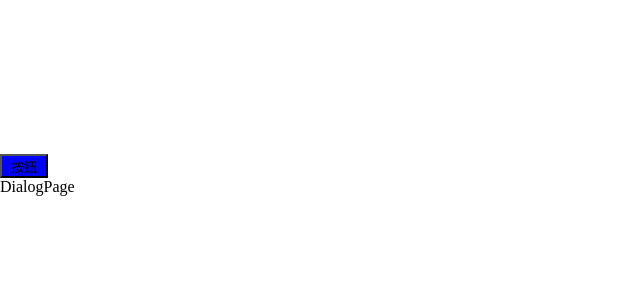
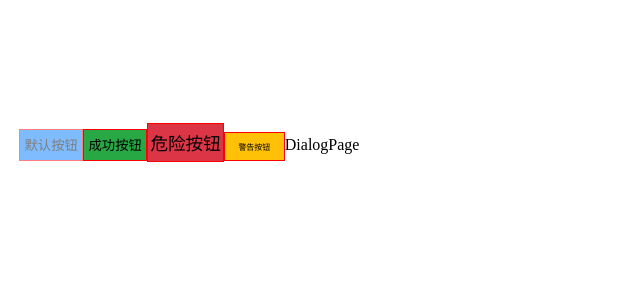
Before and after one commit to zxjdzxb/Summer-Solstice-UI, a Next.js app: page / in a window 1280 px wide. Shown: the top 300 px of the page, without its empty margins (0-640 px from the left). Built offline with nearby package versions, Linux system fonts and the light colour scheme.

Commit message:
按钮基本完成

```diff
--- a/package.json
+++ b/package.json
@@ -12,6 +12,7 @@
     "@types/node": "18.15.11",
     "@types/react": "18.0.35",
     "@types/react-dom": "18.0.11",
+    "classnames": "^2.3.2",
     "eslint": "8.38.0",
     "eslint-config-next": "13.3.0",
     "next": "13.3.0",
--- a/src/components/Button.module.scss
+++ /dev/null
@@ -1,27 +0,0 @@
-.button {
-  color: #333;
-  font-size: 16px;
-  border-radius: 8px;
-  width: 48px;
-  height: 24px;
-  display: flex;
-  justify-content: center;
-  .link {
-    width: 100%;
-    background: blue;
-  }
-
-  button[disabled] {
-    opacity: 0.5;
-    cursor: not-allowed;
-  }
-
-  .primary {
-    background: green;
-  }
-
-  .danger {
-    background: red;
-    border-color: rosybrown;
-  }
-}
--- a/src/components/Button.tsx
+++ /dev/null
@@ -1,41 +0,0 @@
-import s from './Button.module.scss';
-import React, {MouseEventHandler, useMemo, useState} from 'react';
-
-interface Props {
-  type: 'submit' | 'reset' | 'button';
-  level: 'primary'| 'danger' | 'link';
-  disabled: boolean;
-  autoSelfDisabled: boolean;
-  onClick: (e: React.MouseEvent<Element>) => void;
-  children: string
-}
-
-export default function Button(props: Props, context: any) {
-  const [selfDisabled, setSelfDisabled] = useState(false);
-  const _disabled = useMemo(() => {
-    if (!props.autoSelfDisabled) {
-      return props.disabled;
-    }
-    if (selfDisabled) {
-      return true;
-    } else {
-      return props.disabled;
-    }
-  }, [props.disabled, selfDisabled]);
-  const onCl: React.MouseEventHandler = (e) => {
-    props.onClick?.(e);
-    setSelfDisabled(true);
-    setTimeout(() => {
-      setSelfDisabled(false);
-    }, 500);
-  };
-  return (
-    <>
-      <div className={s.button}>
-        <button disabled={_disabled} type={props.type} className={`${s[props.level]}`} onClick={onCl}>
-          {props.children}
-        </button>
-      </div>
-    </>
-  );
-}
--- /dev/null
+++ b/src/components/Button/Button.module.scss
@@ -0,0 +1,43 @@
+.btn {
+  border: 1px solid red;
+  color: var(--foreground-rgb);
+  width: 4rem;
+  height: 2rem;
+}
+
+.btn[disabled] {
+  opacity: 0.5;
+}
+
+.primary {
+  background-color: var(--primary-color);
+}
+
+.success {
+  background-color: var(--success-color);
+}
+
+.danger {
+  background-color: var(--danger-color);
+}
+
+.warning {
+  background-color: var(--warning-color);
+}
+
+.large {
+  width: 4.8rem;
+  height: 2.4rem;
+  font-size: 1.1rem;
+}
+
+.small {
+  width: 3.8rem;
+  height: 1.8rem;
+  font-size: 0.5rem;
+}
+
+.normal {
+  width: 4rem;
+  height: 2rem;
+}
--- /dev/null
+++ b/src/components/Button/Button.tsx
@@ -0,0 +1,60 @@
+import React from 'react';
+import s from './Button.module.scss';
+const classNames = require('classnames');
+import Icon from '@/components/Icon';
+
+interface ButtonProps {
+  type: string;
+  size?: string;
+  href?: string;
+  icon?: string;
+  round?: boolean;
+  disabled?: boolean;
+  nativeType?: 'button' | 'submit' | 'reset';
+  width?: string;
+  loading?: boolean; // 是否加
+  plain?: boolean; // 是否为朴素按钮
+  onClick?: () => void;
+  children?: React.ReactNode;
+  className?: string;
+}
+
+const ButtonApp: React.FC<ButtonProps> = (props) => {
+  // 表单设置了true时，使用父级表单设置的
+  const disabled = props.disabled;
+  const size = props.size;
+  const classes = classNames(props.className, {
+    [`${s['btn']}`]: true,
+    [`${s[props.type]}`]: props.type,
+    disabled: disabled,
+    [`${s[props.size ? props.size : '']}`]: props.size,
+  });
+  const style = {width: props.width};
+  const bntIcon = props.loading ? 'loading' : props.icon;
+  const onClick = () => {
+    if (disabled) {
+      return;
+    }
+    if (props.href) {
+      //navigate(props.href)
+    } else {
+      props.onClick && props.onClick();
+    }
+  };
+  return (<button
+      className={classes}
+      type={props.nativeType}
+      style={style}
+      onClick={onClick}
+      disabled={disabled}>
+      {bntIcon ?
+        <Icon name="kings" className="kings"/> : ''
+      }
+      {props.children}</button>
+  );
+};
+ButtonApp.defaultProps = {
+  size: 'normal',
+  nativeType: 'button'
+};
+export default ButtonApp;
--- /dev/null
+++ b/src/components/Button/index.ts
@@ -0,0 +1,3 @@
+import Button from "./Button";
+
+export {Button};
--- a/src/pages/_app.tsx
+++ b/src/pages/_app.tsx
@@ -1,4 +1,5 @@
 import '@/styles/globals.scss'
+import '@/styles/var.scss'
 import type { AppProps } from 'next/app'
 
 export default function App({ Component, pageProps }: AppProps) {
--- a/src/pages/index.tsx
+++ b/src/pages/index.tsx
@@ -2,7 +2,7 @@ import Head from 'next/head';
 import React from 'react';
 import Link from 'next/link';
 import Icon from '@/components/Icon';
-import Button from '@/components/Button';
+import Button from '@/components/Button/Button';
 
 export default function Home() {
   return (
@@ -14,14 +14,10 @@ export default function Home() {
         <link rel="icon" href="/favicon.ico"/>
       </Head>
       <Icon name="kings" className="kings"/>
-      <Button
-        level="link" type="button"
-        disabled={false} autoSelfDisabled={false}
-        onClick={() => {
-          console.log('click');
-        }
-        }>按钮
-      </Button>
+      <Button disabled={true} type="primary" nativeType='button'>默认按钮</Button>
+      <Button type="success" >成功按钮</Button>
+      <Button size="large" type="danger">危险按钮</Button>
+      <Button size="small" type="warning">警告按钮</Button>
       <Link href="/DialogPage">
         DialogPage
       </Link>
--- a/src/styles/globals.scss
+++ b/src/styles/globals.scss
@@ -1,77 +1,4 @@
-:root {
-  --max-width: 1100px;
-  --border-radius: 12px;
-  --font-mono: ui-monospace, Menlo, Monaco, 'Cascadia Mono', 'Segoe UI Mono',
-    'Roboto Mono', 'Oxygen Mono', 'Ubuntu Monospace', 'Source Code Pro',
-    'Fira Mono', 'Droid Sans Mono', 'Courier New', monospace;
 
-  --foreground-rgb: 0, 0, 0;
-  --background-start-rgb: 214, 219, 220;
-  --background-end-rgb: 255, 255, 255;
-
-  --primary-glow: conic-gradient(
-    from 180deg at 50% 50%,
-    #16abff33 0deg,
-    #0885ff33 55deg,
-    #54d6ff33 120deg,
-    #0071ff33 160deg,
-    transparent 360deg
-  );
-  --secondary-glow: radial-gradient(
-    rgba(255, 255, 255, 1),
-    rgba(255, 255, 255, 0)
-  );
-
-  --tile-start-rgb: 239, 245, 249;
-  --tile-end-rgb: 228, 232, 233;
-  --tile-border: conic-gradient(
-    #00000080,
-    #00000040,
-    #00000030,
-    #00000020,
-    #00000010,
-    #00000010,
-    #00000080
-  );
-
-  --callout-rgb: 238, 240, 241;
-  --callout-border-rgb: 172, 175, 176;
-  --card-rgb: 180, 185, 188;
-  --card-border-rgb: 131, 134, 135;
-}
-
-@media (prefers-color-scheme: dark) {
-  :root {
-    --foreground-rgb: 255, 255, 255;
-    --background-start-rgb: 0, 0, 0;
-    --background-end-rgb: 0, 0, 0;
-
-    --primary-glow: radial-gradient(rgba(1, 65, 255, 0.4), rgba(1, 65, 255, 0));
-    --secondary-glow: linear-gradient(
-      to bottom right,
-      rgba(1, 65, 255, 0),
-      rgba(1, 65, 255, 0),
-      rgba(1, 65, 255, 0.3)
-    );
-
-    --tile-start-rgb: 2, 13, 46;
-    --tile-end-rgb: 2, 5, 19;
-    --tile-border: conic-gradient(
-      #ffffff80,
-      #ffffff40,
-      #ffffff30,
-      #ffffff20,
-      #ffffff10,
-      #ffffff10,
-      #ffffff80
-    );
-
-    --callout-rgb: 20, 20, 20;
-    --callout-border-rgb: 108, 108, 108;
-    --card-rgb: 100, 100, 100;
-    --card-border-rgb: 200, 200, 200;
-  }
-}
 
 * {
   box-sizing: border-box;
@@ -95,6 +22,33 @@ body {
   //  rgb(var(--background-start-rgb));
 }
 
+* {
+  margin: 0;
+  padding: 0;
+  box-sizing: border-box;
+}
+*::before,
+*::after {
+  box-sizing: border-box;
+}
+a {
+  color: inherit;
+  text-decoration: none;
+}
+input,
+button {
+  font-family: inherit;
+}
+ol,
+ul {
+  list-style: none;
+}
+table {
+  border-collapse: collapse;
+  border-spacing: 0;
+}
+
+
 a {
   color: inherit;
   text-decoration: none;
--- /dev/null
+++ b/src/styles/var.scss
@@ -0,0 +1,121 @@
+:root {
+  --primary-color: #007bff;
+  --secondary-color: #6c757d;
+  --success-color: #28a745;
+  --info-color: #17a2b8;
+  --warning-color: #ffc107;
+  --danger-color: #dc3545;
+  --light-color: #f8f9fa;
+  --dark-color: #343a40;
+  --breakpoint-xs: 0;
+  --breakpoint-sm: 576px;
+  --breakpoint-md: 768px;
+  --breakpoint-lg: 992px;
+  --breakpoint-xl: 1200px;
+  --font-family-sans-serif: -apple-system, BlinkMacSystemFont, "Segoe UI", Roboto, "Helvetica Neue", Arial, sans-serif;
+  --font-family-monospace: SFMono-Regular, Menlo, Monaco, Consolas, "Liberation Mono", "Courier New", monospace;
+  --font-size-base: 1rem;
+  --font-size-lg: 1.25rem;
+  --font-size-sm: 0.875rem;
+  --font-weight-light: 300;
+  --font-weight-normal: 400;
+  --font-weight-bold: 700;
+  --font-weight-base: 400;
+  --line-height-base: 1.5;
+  --h1-font-size: 2.5rem;
+  --h2-font-size: 2rem;
+  --h3-font-size: 1.75rem;
+  --h4-font-size: 1.5rem;
+  --h5-font-size: 1.25rem;
+  --h6-font-size: 1rem;
+  --headings-margin-bottom: 0.5rem;
+  --headings-font-family: inherit;
+  --headings-font-weight: 500;
+  --headings-line-height: 1.2;
+  --headings-color: inherit;
+  --display1-size: 6rem;
+  --display2-size: 5.5rem;
+  --display3-size: 4.5rem;
+  --display4-size: 3.5rem;
+  --display1-weight: 300;
+  --display2-weight: 300;
+  --display3-weight: 300;
+  --display4-weight: 300;
+  --display-line-height: 1.2;
+}
+
+
+:root {
+  --max-width: 1100px;
+  --border-radius: 12px;
+  --font-mono: ui-monospace, Menlo, Monaco, 'Cascadia Mono', 'Segoe UI Mono',
+  'Roboto Mono', 'Oxygen Mono', 'Ubuntu Monospace', 'Source Code Pro',
+  'Fira Mono', 'Droid Sans Mono', 'Courier New', monospace;
+
+  --foreground-rgb: 0, 0, 0;
+  --background-start-rgb: 214, 219, 220;
+  --background-end-rgb: 255, 255, 255;
+
+  --primary-glow: conic-gradient(
+                  from 180deg at 50% 50%,
+                  #16abff33 0deg,
+                  #0885ff33 55deg,
+                  #54d6ff33 120deg,
+                  #0071ff33 160deg,
+                  transparent 360deg
+  );
+  --secondary-glow: radial-gradient(
+                  rgba(255, 255, 255, 1),
+                  rgba(255, 255, 255, 0)
+  );
+
+  --tile-start-rgb: 239, 245, 249;
+  --tile-end-rgb: 228, 232, 233;
+  --tile-border: conic-gradient(
+                  #00000080,
+                  #00000040,
+                  #00000030,
+                  #00000020,
+                  #00000010,
+                  #00000010,
+                  #00000080
+  );
+
+  --callout-rgb: 238, 240, 241;
+  --callout-border-rgb: 172, 175, 176;
+  --card-rgb: 180, 185, 188;
+  --card-border-rgb: 131, 134, 135;
+}
+
+@media (prefers-color-scheme: dark) {
+  :root {
+    --foreground-rgb: 255, 255, 255;
+    --background-start-rgb: 0, 0, 0;
+    --background-end-rgb: 0, 0, 0;
+
+    --primary-glow: radial-gradient(rgba(1, 65, 255, 0.4), rgba(1, 65, 255, 0));
+    --secondary-glow: linear-gradient(
+                    to bottom right,
+                    rgba(1, 65, 255, 0),
+                    rgba(1, 65, 255, 0),
+                    rgba(1, 65, 255, 0.3)
+    );
+
+    --tile-start-rgb: 2, 13, 46;
+    --tile-end-rgb: 2, 5, 19;
+    --tile-border: conic-gradient(
+                    #ffffff80,
+                    #ffffff40,
+                    #ffffff30,
+                    #ffffff20,
+                    #ffffff10,
+                    #ffffff10,
+                    #ffffff80
+    );
+
+    --callout-rgb: 20, 20, 20;
+    --callout-border-rgb: 108, 108, 108;
+    --card-rgb: 100, 100, 100;
+    --card-border-rgb: 200, 200, 200;
+  }
+}
```
Also changed, not shown: src/styles/DialogPage.module.scss (deleted).
